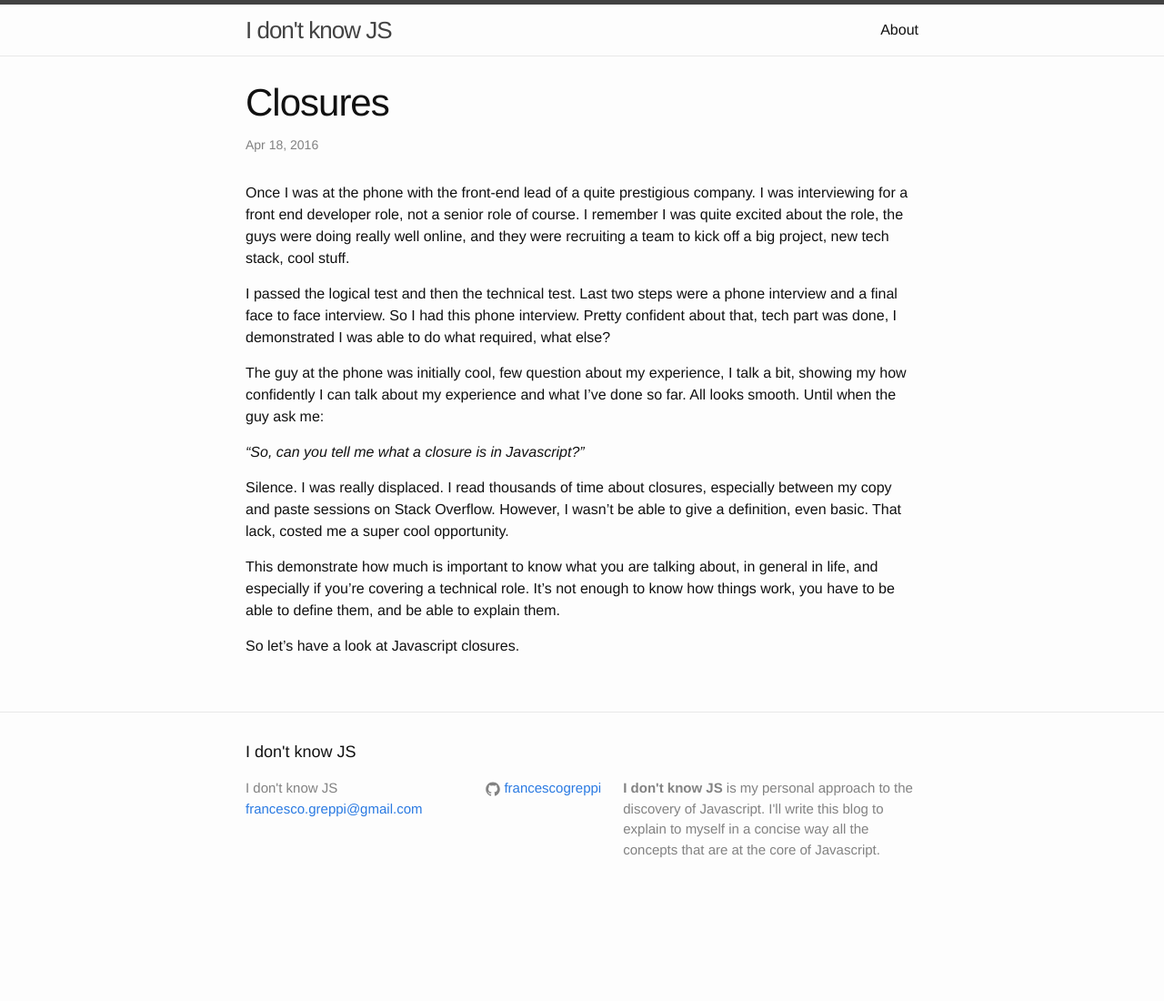
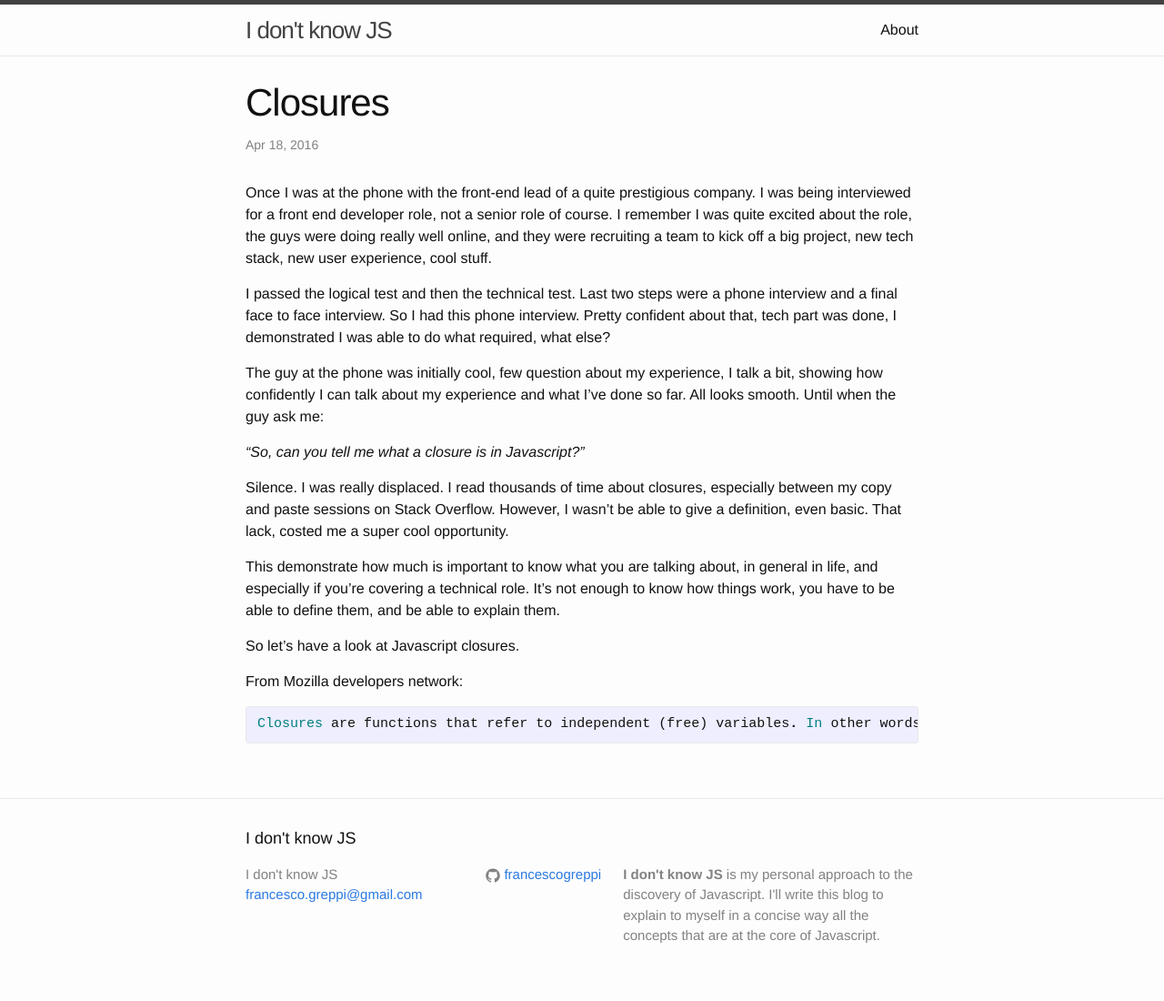
Before and after one commit to francescogreppi/francescogreppi.github.io, a Jekyll site: the page built from _posts/2016-04-18-closures.markdown, in a window 1280 px wide. Shown: the whole page at 91% size. Built offline with Jekyll 4.4.1, drawn with Linux system fonts in a browser that asks for light colours; before the commit the page ends 1005 px from its top, so only the background shows below that.

Commit message:
adding quote from MDN

```diff
--- a/_posts/2016-04-18-closures.markdown
+++ b/_posts/2016-04-18-closures.markdown
@@ -5,11 +5,11 @@ date:   2016-04-18 14:00:57 +0100
 categories: Javascript
 ---
 
-Once I was at the phone with the front-end lead of a quite prestigious company. I was interviewing for a front end developer role, not a senior role of course. I remember I was quite excited about the role, the guys were doing really well online, and they were recruiting a team to kick off a big project, new tech stack, cool stuff.
+Once I was at the phone with the front-end lead of a quite prestigious company. I was being interviewed for a front end developer role, not a senior role of course. I remember I was quite excited about the role, the guys were doing really well online, and they were recruiting a team to kick off a big project, new tech stack, new user experience, cool stuff.
 
 I passed the logical test and then the technical test. Last two steps were a phone interview and a final face to face interview. So I had this phone interview. Pretty confident about that, tech part was done, I demonstrated I was able to do what required, what else?
 
-The guy at the phone was initially cool, few question about my experience, I talk a bit, showing my how confidently I can talk about my experience and what I've done so far. All looks smooth. Until when the guy ask me:
+The guy at the phone was initially cool, few question about my experience, I talk a bit, showing how confidently I can talk about my experience and what I've done so far. All looks smooth. Until when the guy ask me:
 
 _"So, can you tell me what a closure is in Javascript?"_
 
@@ -18,3 +18,9 @@ Silence. I was really displaced. I read thousands of time about closures, especi
 This demonstrate how much is important to know what you are talking about, in general in life, and especially if you're covering a technical role. It's not enough to know how things work, you have to be able to define them, and be able to explain them.
 
 So let's have a look at Javascript closures.
+
+From Mozilla developers network:
+
+{% highlight ruby %}
+Closures are functions that refer to independent (free) variables. In other words, the function defined in the closure 'remembers' the environment in which it was created.
+{% endhighlight %}
```
